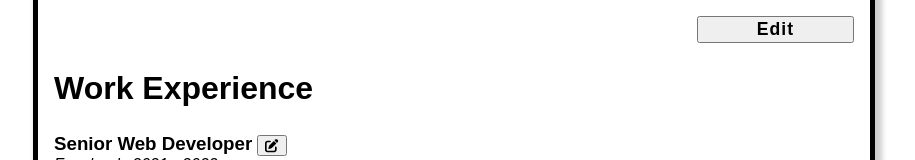
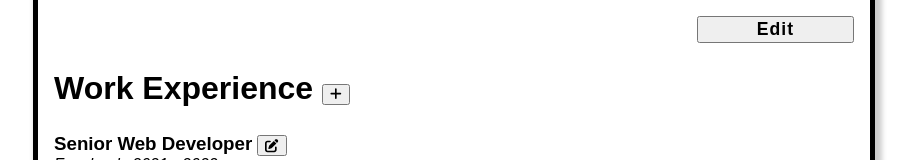
Before and after one commit to gefgu/cv-application, a React (Create React App) app: page / in a window 1280 px wide. Shown: the part 175-335 px from the top of the page, without its empty margins (186-1101 px from the left). Built offline with nearby package versions, Linux system fonts and the light colour scheme.

Commit message:
Add addition of work functionality

```diff
--- a/src/App.js
+++ b/src/App.js
@@ -79,6 +79,23 @@ class App extends Component {
     });
   };
 
+  addWork = () => {
+    let newData = this.state.data;
+    newData.work = newData.work.concat([
+      {
+        companyName: "",
+        positionTitle: "",
+        description: "",
+        startDate: "",
+        endDate: "",
+        editing: true,
+      },
+    ]);
+    this.setState({
+      data: newData,
+    });
+  };
+
   handleListEdit = (e, listing) => {
     let newData = this.state.data;
     newData[listing][e.target.dataset.index][e.target.name] = e.target.value;
@@ -115,6 +132,7 @@ class App extends Component {
         />
         <Work
           data={this.state.data.work}
+          addWork={this.addWork}
           handleListEdit={this.handleListEdit}
           enableListEdit={this.enableListEdit}
           deleteListElement={this.deleteListElement}
--- a/src/components/Work.js
+++ b/src/components/Work.js
@@ -6,10 +6,17 @@ import { faPlus, faTrash, faEdit } from "@fortawesome/free-solid-svg-icons";
 class Work extends Component {
   render() {
     const workList = this.props.data;
+    const { handleListEdit, enableListEdit, deleteListElement, addWork } =
+      this.props;
 
     return (
       <div className="work-section">
-        <h2>Work Experience</h2>
+        <h2>
+          Work Experience{" "}
+          <button onClick={addWork}>
+            <FontAwesomeIcon icon={faPlus} />
+          </button>
+        </h2>
         {workList.map((workInfo, index) => {
           const {
             companyName,
@@ -19,8 +26,6 @@ class Work extends Component {
             endDate,
             editing,
           } = workInfo;
-          const { handleListEdit, enableListEdit, deleteListElement } =
-            this.props;
 
           if (!editing) {
             return (
```
